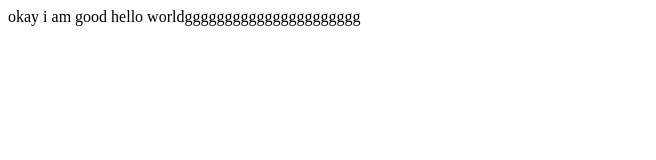
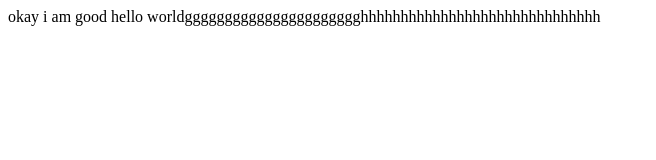
Before and after one commit to Muhammad-Juman-jarwar/testing, a plain HTML site: page index.html in a window 1280 px wide. Shown: the whole page, without its empty margins (0-656 px from the left). Drawn offline with Linux system fonts and the light colour scheme.

Commit message:
hhhhhhhhhhh

```diff
--- a/index.html
+++ b/index.html
@@ -6,6 +6,7 @@
     <title>Document</title>
   </head>
   <body>
-    okay i am good hello worldgggggggggggggggggggggg
+    okay i am good hello
+    worldgggggggggggggggggggggghhhhhhhhhhhhhhhhhhhhhhhhhhhhhh
   </body>
 </html>
```
